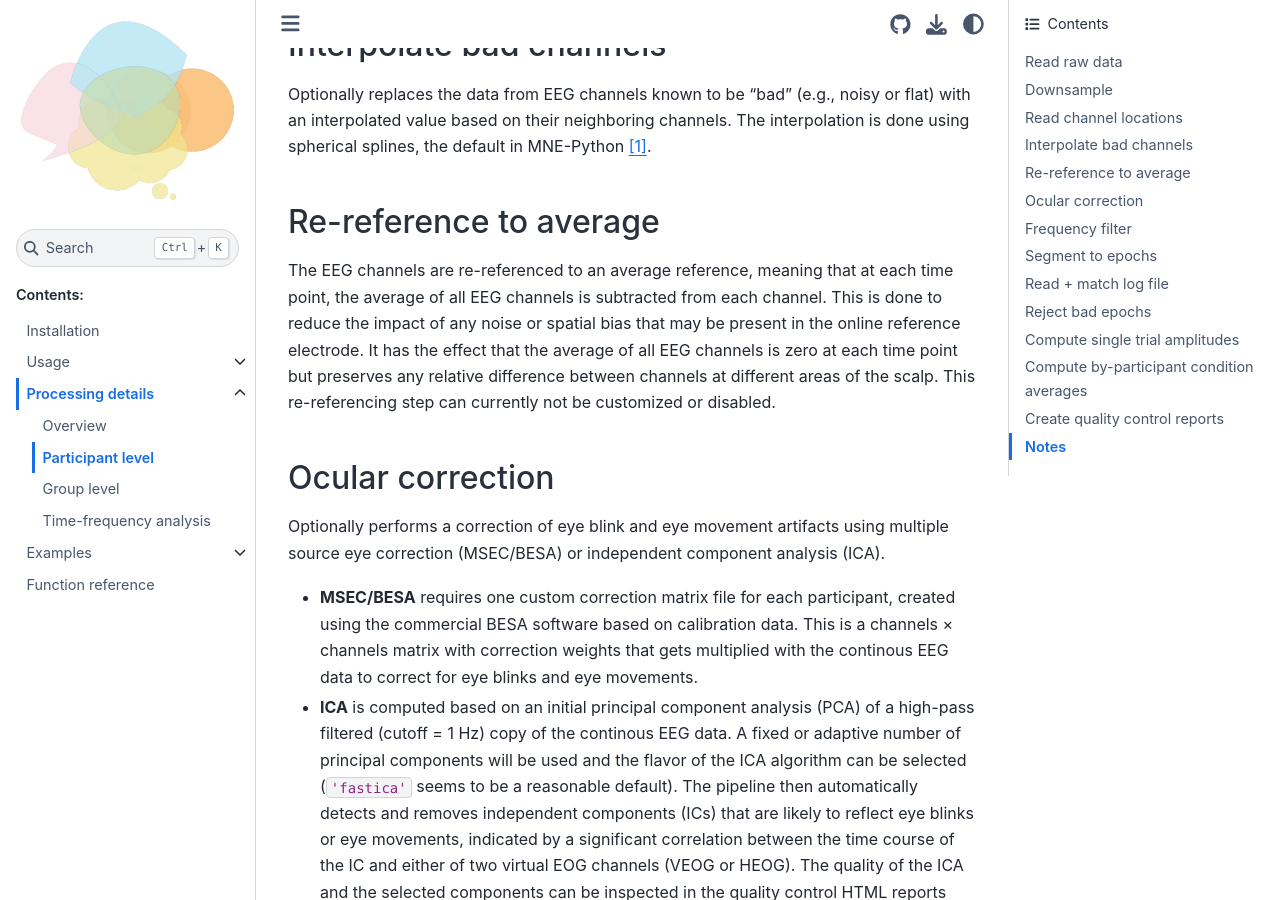
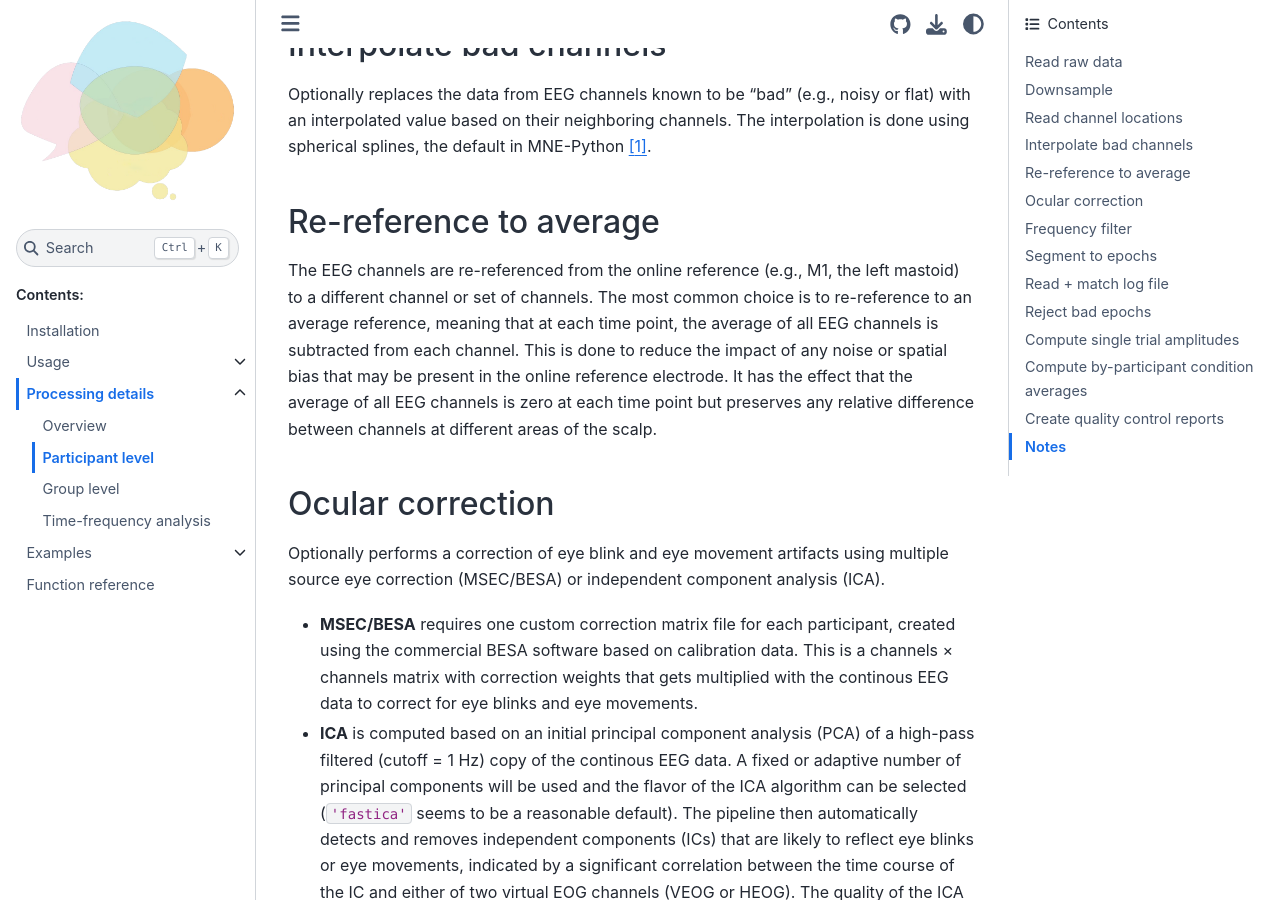
Before and after one commit to alexenge/hu-neuro-pipeline, a Sphinx documentation site: the page built from doc/source/processing_participant.rst, in a window 1280 px wide and 900 px high, scrolled down 1209 px. Built offline with Sphinx 7.4.7 and the Sphinx Book theme 1.1.4, drawn with Linux system fonts in a browser that asks for light colours; pages that are not in the unit, such as notebooks, are missing from menus; the version number could not be read and is left out.

Commit message:
Document new option for re-referencing

```diff
--- a/doc/source/processing_participant.rst
+++ b/doc/source/processing_participant.rst
@@ -31,10 +31,10 @@
 Re-reference to average
 -----------------------
 
-The EEG channels are re-referenced to an average reference, meaning that at each time point, the average of all EEG channels is subtracted from each channel.
+The EEG channels are re-referenced from the online reference (e.g., M1, the left mastoid) to a different channel or set of channels.
+The most common choice is to re-reference to an average reference, meaning that at each time point, the average of all EEG channels is subtracted from each channel.
 This is done to reduce the impact of any noise or spatial bias that may be present in the online reference electrode.
 It has the effect that the average of all EEG channels is zero at each time point but preserves any relative difference between channels at different areas of the scalp.
-This re-referencing step can currently not be customized or disabled.
 
 Ocular correction
 -----------------
--- a/doc/source/tables/preprocessing.csv
+++ b/doc/source/tables/preprocessing.csv
@@ -9,6 +9,9 @@
 ,Do not construct a new HEOG channel,``None``,``NULL``
 ``montage`` (default: ``'easycap-M1'``),`Standard EEG montage name <https://mne.tools/stable/auto_tutorials/intro/40_sensor_locations.html#working-with-built-in-montages>`_ or,``'easycap-M1'``,``"easycap-M1"``
 ,`Custom EEG montage file path <https://mne.tools/stable/generated/mne.channels.read_custom_montage.html>`_,``'data/chanlocs.elc'``,``"data/chanlocs.elc"``
+``ref_channels`` (default: ``'average'``),List of channels to re-reference EEG channels to or,"``['M1', 'M2']``","``c(""M1"", ""M2"")``"
+,Re-reference EEG channels to an average reference or,``'average'``,``"average"``
+,Use the `Reference Electrode Standardization Technique (REST) <https://doi.org/10.1088/0967-3334/22/4/305>`_,``'REST'``,``"REST"``
 ``bad_channels`` (default: ``None``),Lists of bad channels for each participant or,"``[['P7', 'Oz'], ['Fp2'], ...]``","``list(c(""P7"", ""Oz""), c(""Fp2""), ...)``"
 ,Dict with (a subset of) participant labels and their list of bad channels or,"``{'Vp05': ['PO8', 'O2'], ...}``","``list(""Vp05"" = c(""PO8"", ""O2""))``"
 ,Auto-detect bad channels based on standard error across epochs or,``'auto'``,``"auto"``
```
Also changed, not shown: doc/source/_static/flowchart.svg.
